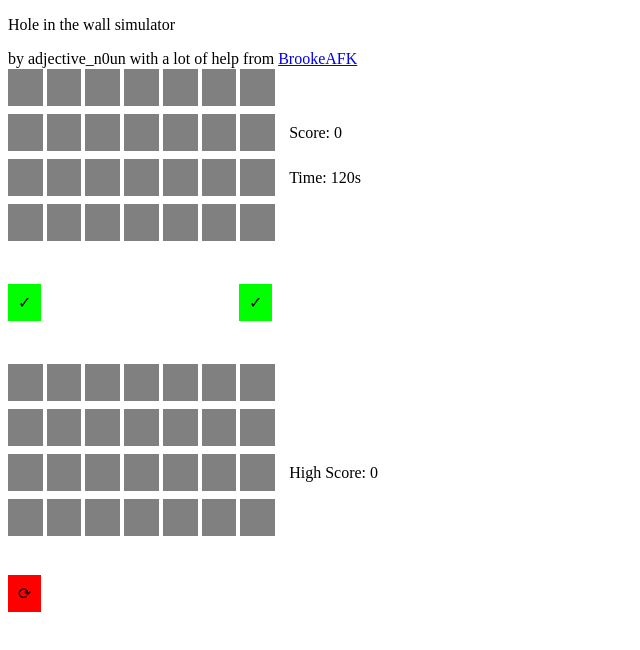
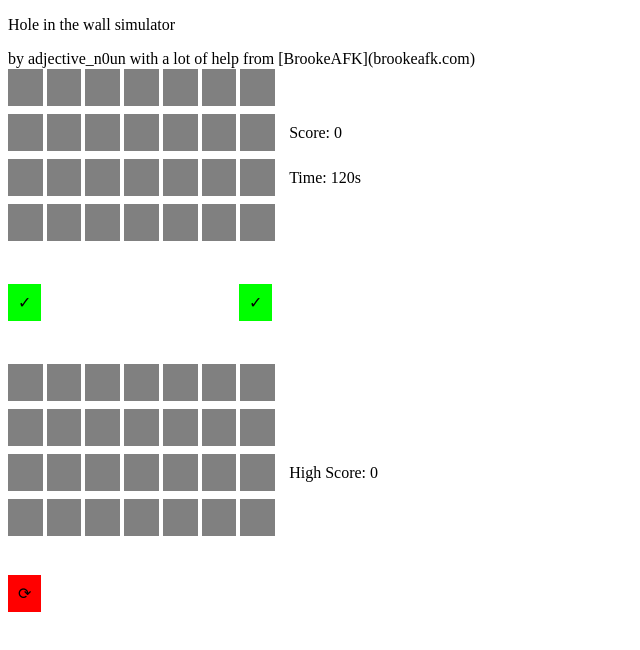
Before and after one commit to adjectiven0un/holeinthewall, a plain HTML site: page index.html in a window 1280 px wide. Shown: the whole page, without its empty margins (0-640 px from the left). Drawn offline with Linux system fonts and the light colour scheme.

Commit message:
Update index.html

```diff
--- a/index.html
+++ b/index.html
@@ -4,8 +4,8 @@
   <title>Hole in the Wall simulator</title>
   <meta name = "description" content = "This website simulates hole in the wall. What did you really expect?">
   <p id = "title" style = "color:black;">Hole in the wall simulator</p>
-  <span id = "subtitle" style = "color:black;">by adjective_n0un with a lot of help from </span>
-  <a href="brookeafk.com" target="_blank">BrookeAFK</a>
+  <span id = "subtitle" style = "color:black;">by adjective_n0un with a lot of help from [BrookeAFK](brookeafk.com)</span>
+
   <p id = "separator0" style = "font-size:37.5%;"></p>
 
   <span id = "1" style = "padding: 10px; background-color: #808080; text-align:center;" onclick = "dothing(0)">ㅤ</span>
```
